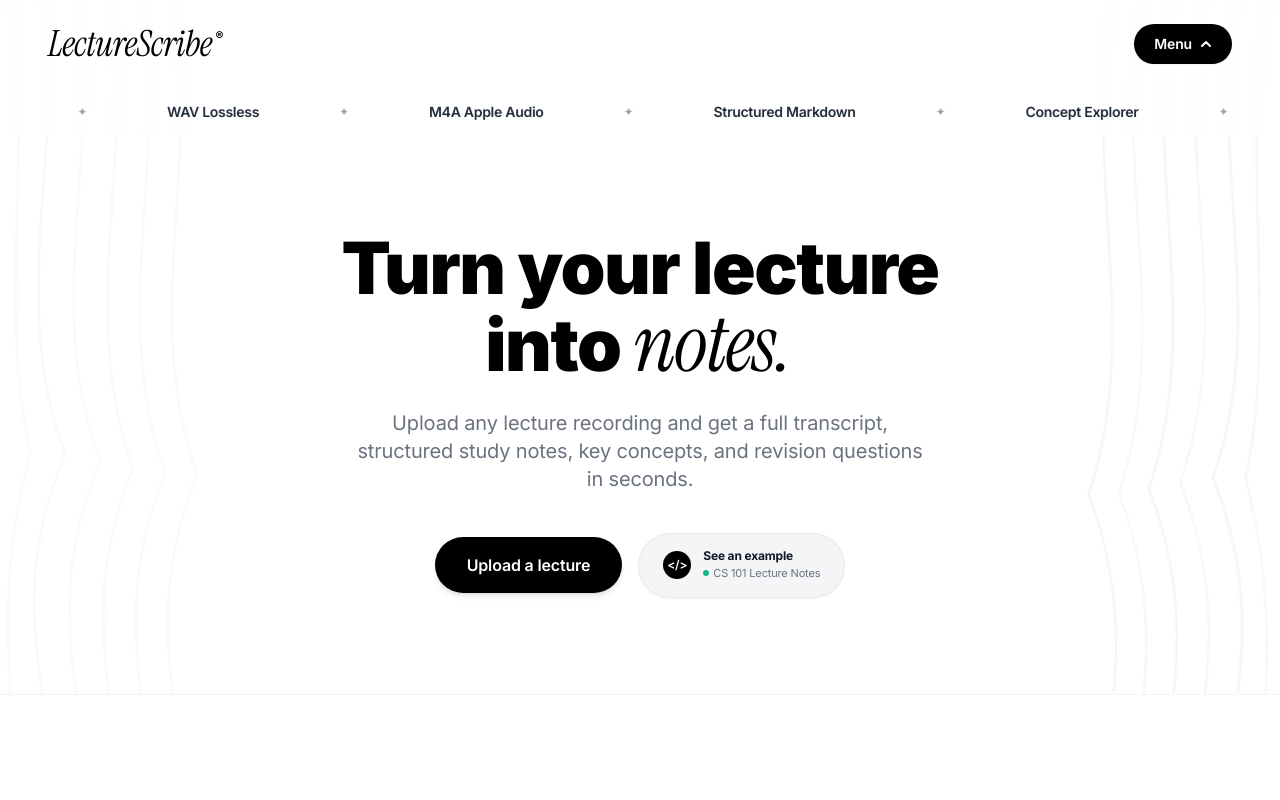
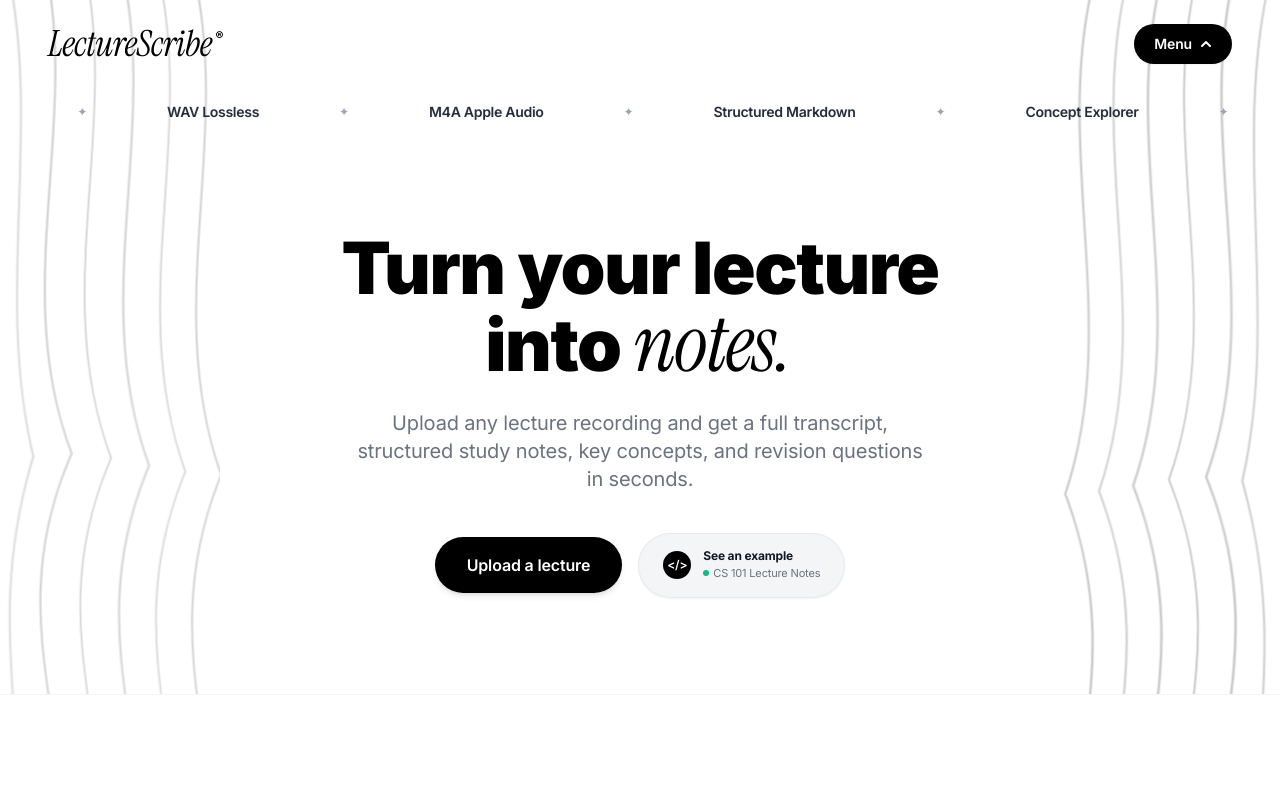
Before and after one commit to Kofi011/lecturescribe, a React (Vite) app in the folder frontend/: page / in a window 1280 px wide. Shown: the top 800 px of the page. Built offline with nearby package versions, Linux system fonts and the light colour scheme; no server answers.

Commit message:
style: increase curly line visibility across entire page and ensure transparent header for crisp marquee line visibility

```diff
--- a/frontend/src/components/AnimatedWaveform.jsx
+++ b/frontend/src/components/AnimatedWaveform.jsx
@@ -1,9 +1,5 @@
 /**
- * AnimatedWaveform.jsx — Full-page flowing curly spline waveforms
- * Requirements:
- *   1. Increased pace / dynamic flowing motion
- *   2. Spans throughout the entire page with gentle, slight transparency
- *   3. Visible at the top through the transparent marquee container & nav
+ * AnimatedWaveform.jsx — Full-page flowing curly spline waveforms with enhanced visibility
  */
 
 export default function AnimatedWaveform({ side = 'left' }) {
@@ -12,45 +8,45 @@ export default function AnimatedWaveform({ side = 'left' }) {
   return (
     <div
       className={[
-        'fixed inset-y-0 w-[100px] sm:w-[130px] md:w-[160px] lg:w-[200px] pointer-events-none select-none z-0 overflow-hidden',
+        'fixed inset-y-0 w-[110px] sm:w-[140px] md:w-[180px] lg:w-[220px] pointer-events-none select-none z-0 overflow-hidden',
         isLeft ? 'left-0' : 'right-0',
       ].join(' ')}
       aria-hidden="true"
     >
       <svg
-        viewBox="0 0 200 1200"
+        viewBox="0 0 220 1200"
         preserveAspectRatio="none"
         fill="none"
         className={`w-full h-full ${isLeft ? 'animate-flowing-wave' : 'animate-flowing-wave-delayed'}`}
       >
         <defs>
           <linearGradient id={`fullpage-wave-${side}`} x1="0%" y1="0%" x2="100%" y2="100%">
-            <stop offset="0%" stopColor="#000000" stopOpacity="0.25" />
-            <stop offset="30%" stopColor="#000000" stopOpacity="0.20" />
-            <stop offset="70%" stopColor="#000000" stopOpacity="0.16" />
-            <stop offset="100%" stopColor="#000000" stopOpacity="0.22" />
+            <stop offset="0%" stopColor="#000000" stopOpacity="0.55" />
+            <stop offset="25%" stopColor="#000000" stopOpacity="0.45" />
+            <stop offset="60%" stopColor="#000000" stopOpacity="0.38" />
+            <stop offset="100%" stopColor="#000000" stopOpacity="0.48" />
           </linearGradient>
         </defs>
 
-        {/* 6 full-height organic flowing spline paths */}
-        {[15, 45, 75, 105, 135, 165].map((offset, i) => {
-          const xStart = isLeft ? offset : 200 - offset
-          const cp1x   = isLeft ? offset + 35 : 200 - (offset + 35)
-          const cp2x   = isLeft ? Math.max(8, offset - 30) : Math.min(192, 200 - (offset - 30))
-          const cp3x   = isLeft ? offset + 25 : 200 - (offset + 25)
-          const cp4x   = isLeft ? Math.max(8, offset - 25) : Math.min(192, 200 - (offset - 25))
-          const xEnd   = isLeft ? offset + 10 : 200 - (offset + 10)
+        {/* 6 full-height organic flowing spline paths with crisp line weight */}
+        {[18, 52, 86, 120, 154, 188].map((offset, i) => {
+          const xStart = isLeft ? offset : 220 - offset
+          const cp1x   = isLeft ? offset + 35 : 220 - (offset + 35)
+          const cp2x   = isLeft ? Math.max(8, offset - 30) : Math.min(212, 220 - (offset - 30))
+          const cp3x   = isLeft ? offset + 25 : 220 - (offset + 25)
+          const cp4x   = isLeft ? Math.max(8, offset - 25) : Math.min(212, 220 - (offset - 25))
+          const xEnd   = isLeft ? offset + 10 : 220 - (offset + 10)
 
           return (
             <path
               key={i}
               d={`M${xStart},0 C${cp1x},250 ${cp2x},500 ${cp3x},750 C${cp4x},950 ${xEnd},1100 ${xEnd},1200`}
               stroke={`url(#fullpage-wave-${side})`}
-              strokeWidth={1.3 + (i % 2) * 0.3}
+              strokeWidth={1.6 + (i % 2) * 0.4}
               strokeLinecap="round"
               className="transition-all duration-300"
               style={{
-                animation: `flowWaveFast ${3.8 + i * 0.4}s ease-in-out infinite alternate`,
+                animation: `flowWaveFast ${3.6 + i * 0.4}s ease-in-out infinite alternate`,
                 transformOrigin: 'center center',
               }}
             />
--- a/frontend/src/index.css
+++ b/frontend/src/index.css
@@ -42,10 +42,10 @@
 
   @keyframes wavePulse {
     0%, 100% {
-      opacity: 0.18;
+      opacity: 0.38;
     }
     50% {
-      opacity: 0.28;
+      opacity: 0.55;
     }
   }
 
--- a/frontend/src/pages/LandingPage.jsx
+++ b/frontend/src/pages/LandingPage.jsx
@@ -33,8 +33,8 @@ export default function LandingPage({
       <AnimatedWaveform side="left" />
       <AnimatedWaveform side="right" />
 
-      {/* Transparent Sticky Header — Allows waveforms to show through marquee & nav */}
-      <header className="sticky top-0 z-40 bg-white/40 backdrop-blur-sm">
+      {/* Transparent Header — Waveforms flow directly through marquee & nav with zero blur */}
+      <header className="sticky top-0 z-40 bg-transparent">
         <Nav
           onOpenMenu={onOpenMenu}
           onOpenInfo={onOpenInfo}
```
